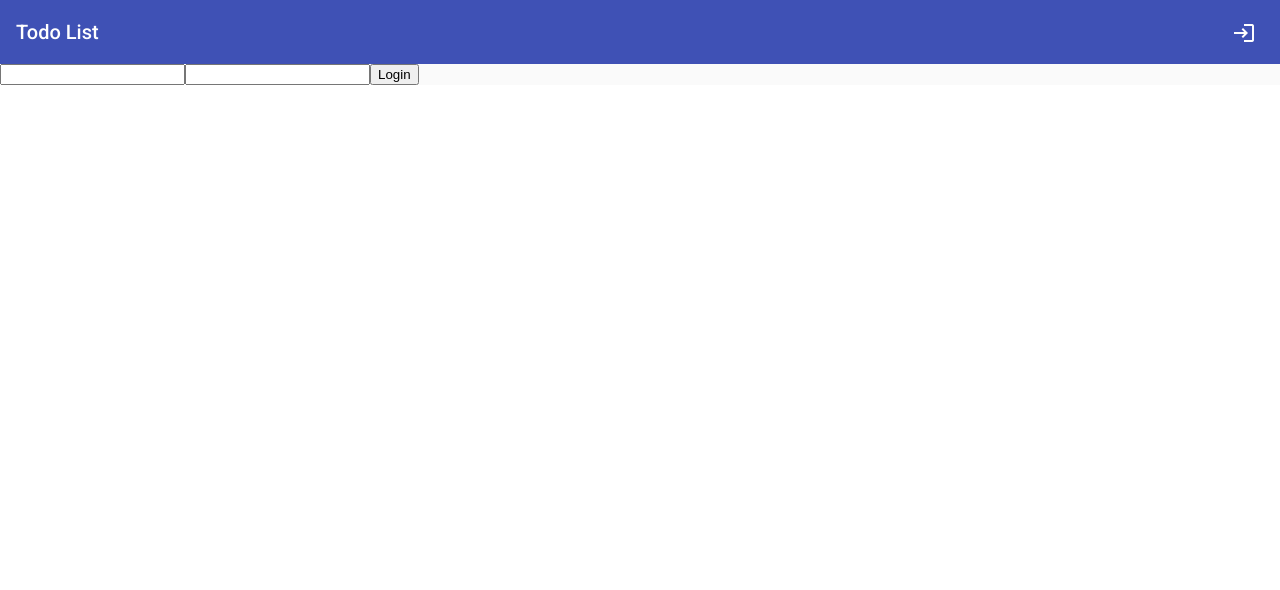
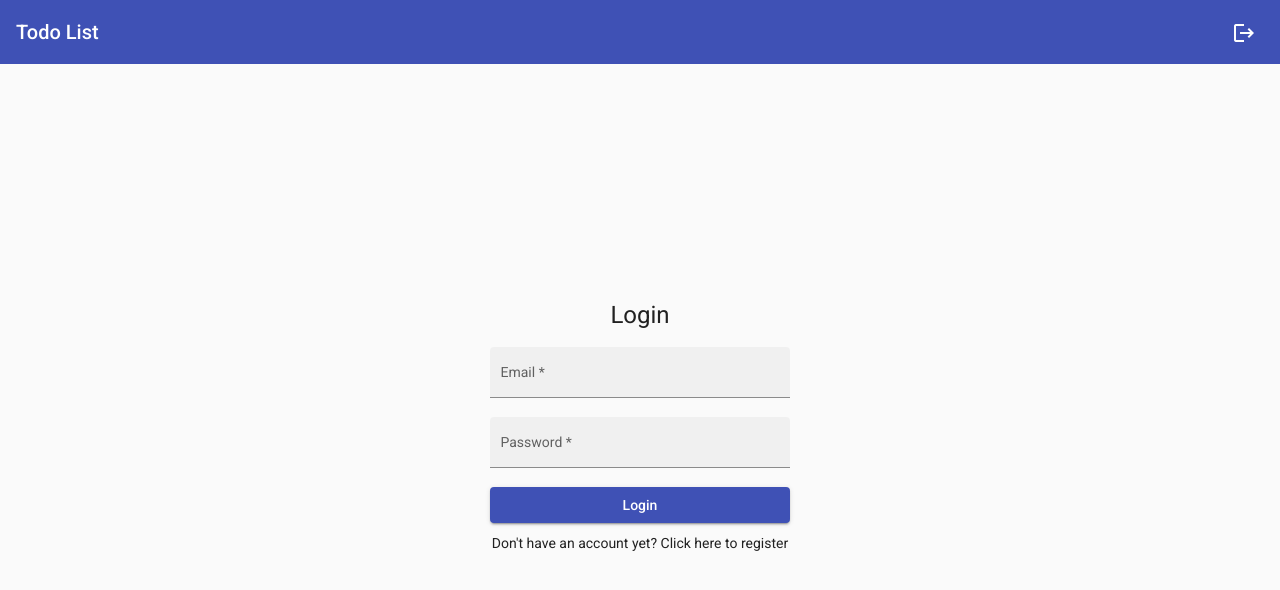
Before and after one commit to RodrigoAN97/angular-nest, an Angular app in the folder todo-client/: page /auth in a window 1280 px wide. Shown: the top 590 px of the page. Built offline with nearby package versions, Linux system fonts and the light colour scheme.

Commit message:
auth template

```diff
--- a/todo-client/package.json
+++ b/todo-client/package.json
@@ -10,7 +10,7 @@
   },
   "private": true,
   "dependencies": {
-    "@angular/animations": "^14.0.0",
+    "@angular/animations": "^14.2.8",
     "@angular/cdk": "^14.2.6",
     "@angular/common": "^14.0.0",
     "@angular/compiler": "^14.0.0",
--- a/todo-client/src/app/app.component.html
+++ b/todo-client/src/app/app.component.html
@@ -1,7 +1,7 @@
 <mat-toolbar color="primary">
   <span>Todo List</span>
-  <button mat-icon-button>
-    <mat-icon>login</mat-icon>
+  <button mat-icon-button matTooltip="Logout">
+    <mat-icon>logout</mat-icon>
   </button>
 </mat-toolbar>
 
--- a/todo-client/src/app/app.component.scss
+++ b/todo-client/src/app/app.component.scss
@@ -2,3 +2,9 @@ mat-toolbar {
   display: flex;
   justify-content: space-between;
 }
+
+mat-sidenav-content {
+  display: flex;
+  justify-content: center;
+  height: calc(100vh - 64px);
+}
--- a/todo-client/src/app/app.module.ts
+++ b/todo-client/src/app/app.module.ts
@@ -8,6 +8,8 @@ import { MatSidenavModule } from '@angular/material/sidenav';
 import { MatToolbarModule } from '@angular/material/toolbar';
 import { MatIconModule } from '@angular/material/icon';
 import { MatButtonModule } from '@angular/material/button';
+import { MatTooltipModule } from '@angular/material/tooltip';
+import { BrowserAnimationsModule } from '@angular/platform-browser/animations';
 
 @NgModule({
   declarations: [AppComponent],
@@ -19,7 +21,9 @@ import { MatButtonModule } from '@angular/material/button';
     MatSidenavModule,
     MatToolbarModule,
     MatIconModule,
-    MatButtonModule
+    MatButtonModule,
+    MatTooltipModule,
+    BrowserAnimationsModule,
   ],
   providers: [],
   bootstrap: [AppComponent],
--- a/todo-client/src/app/auth/auth.component.html
+++ b/todo-client/src/app/auth/auth.component.html
@@ -1,5 +1,43 @@
-<form [formGroup]="loginForm">
-  <input formControlName="email" type="email" id="email" />
-  <input formControlName="password" type="password" />
-  <button (click)="login()">Login</button>
-</form>
+
+<div *ngIf="loginTemplate$ | async; else register">
+  <h1>Login</h1>
+  <form [formGroup]="loginForm">
+    <mat-form-field appearance="fill">
+      <mat-label>Email</mat-label>
+      <input matInput formControlName="email" type="email" />
+    </mat-form-field>
+
+    <mat-form-field appearance="fill">
+      <mat-label>Password</mat-label>
+      <input matInput formControlName="password" type="password" />
+    </mat-form-field>
+
+    <button mat-raised-button color="primary" (click)="login()">Login</button>
+  </form>
+  <p (click)="this.loginTemplate$.next(false)">Don't have an account yet? Click here to register</p>
+</div>
+
+<ng-template #register>
+  <div>
+    <h1>Register</h1>
+    <form [formGroup]="registerForm">
+      <mat-form-field appearance="fill">
+        <mat-label>Display Name</mat-label>
+        <input matInput formControlName="displayName" type="text" />
+      </mat-form-field>
+
+      <mat-form-field appearance="fill">
+        <mat-label>Email</mat-label>
+        <input matInput formControlName="email" type="email" />
+      </mat-form-field>
+
+      <mat-form-field appearance="fill">
+        <mat-label>Password</mat-label>
+        <input matInput formControlName="password" type="password" />
+      </mat-form-field>
+
+      <button mat-raised-button color="primary" (click)="login()">Login</button>
+    </form>
+    <p (click)="loginTemplate$.next(true)">Already have an account? Click here to login</p>
+  </div>
+</ng-template>
--- a/todo-client/src/app/auth/auth.component.scss
+++ b/todo-client/src/app/auth/auth.component.scss
@@ -0,0 +1,17 @@
+:host {
+  height: fit-content;
+  margin: auto;
+
+  div {
+    text-align: center;
+    form {
+      display: flex;
+      flex-direction: column;
+      width: 18.75rem;
+    }
+    p {
+      margin-top: 10px;
+      cursor: pointer;
+    }
+  }
+}
--- a/todo-client/src/app/auth/auth.component.ts
+++ b/todo-client/src/app/auth/auth.component.ts
@@ -1,28 +1,36 @@
 import { Component, OnInit } from '@angular/core';
 import { FormControl, FormGroup, Validators } from '@angular/forms';
+import { BehaviorSubject } from 'rxjs';
 import { AuthService } from './auth.service';
 
 @Component({
   selector: 'app-auth',
   templateUrl: './auth.component.html',
-  styleUrls: ['./auth.component.scss']
+  styleUrls: ['./auth.component.scss'],
 })
 export class AuthComponent implements OnInit {
+  loginTemplate$: BehaviorSubject<boolean> = new BehaviorSubject<boolean>(true);
   loginForm = new FormGroup({
     email: new FormControl('', Validators.required),
     password: new FormControl('', Validators.required),
   });
+  registerForm = new FormGroup({
+    displayName: new FormControl('', Validators.required),
+    email: new FormControl('', Validators.required),
+    password: new FormControl('', Validators.required),
+  });
 
-  constructor(private authService: AuthService) { }
+  constructor(private authService: AuthService) {}
 
-  ngOnInit(): void {
-  }
+  ngOnInit(): void {}
 
   login() {
     const email = this.loginForm.value.email as string;
     const password = this.loginForm.value.password as string;
     console.log({ email, password });
 
-    this.authService.login({ email, password }).subscribe(x => console.log(x));
+    this.authService
+      .login({ email, password })
+      .subscribe((x) => console.log(x));
   }
 }
```
Also changed, not shown: todo-client/src/app/auth/auth.module.ts (+11 -1 lines), 1 other file (tests, documents, lock files or other folders).
